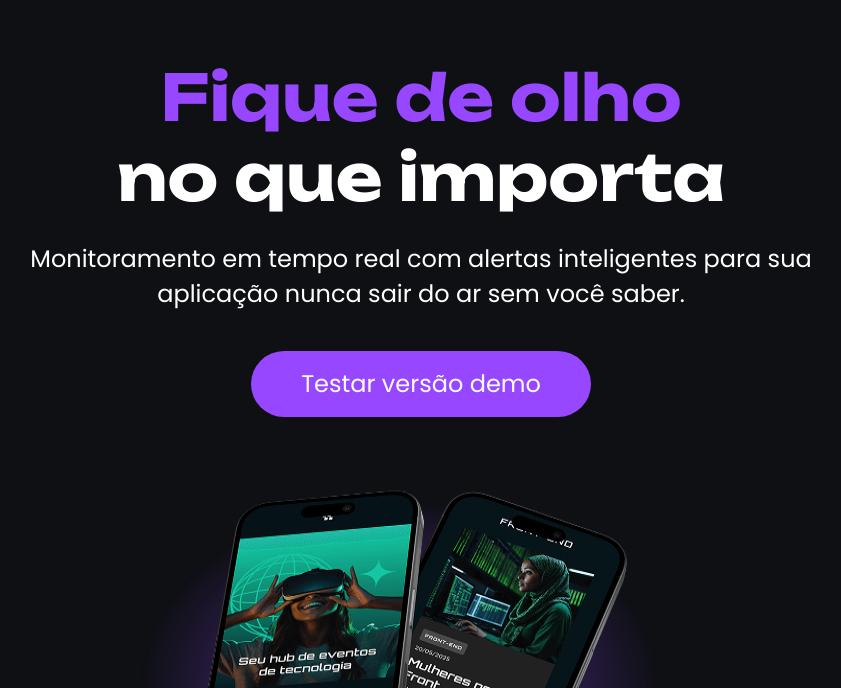
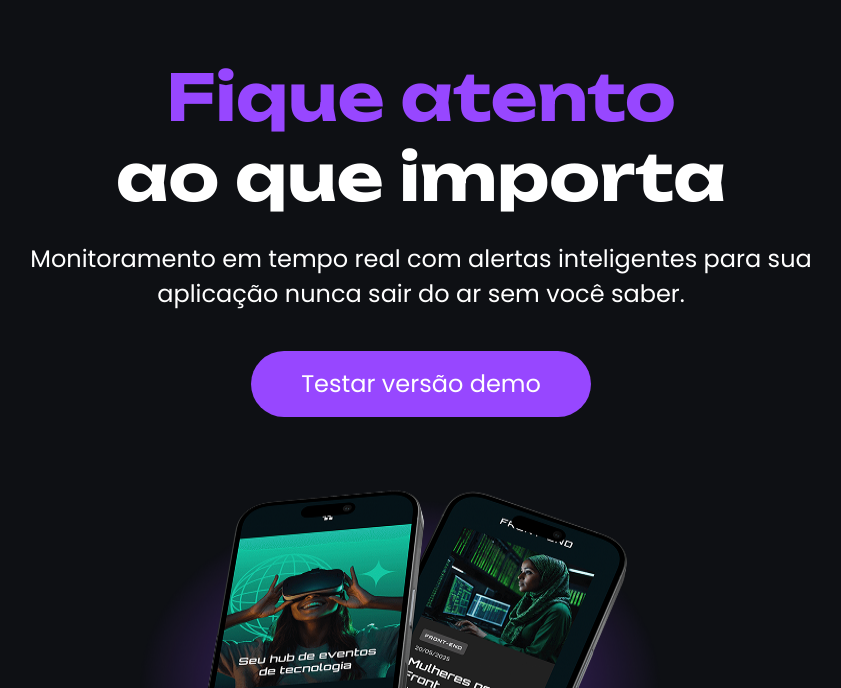
Before and after one commit to gabrielanakamura/tecboard, a plain HTML site: page index.html in a window 1280 px wide. Shown: the part 112-800 px from the top of the page, without its empty margins (219-1060 px from the left). Drawn offline with Linux system fonts and the light colour scheme.

Commit message:
Altera o título da página

```diff
--- a/index.html
+++ b/index.html
@@ -18,7 +18,8 @@
 
     <main>
         <section>
-            <h1><span>Fique de olho</span><br>no que importa</h1>
+            <h1><span>Fique atento</span>
+            <br>ao que importa</h1>
             <p>Monitoramento em tempo real com alertas inteligentes para sua aplicação nunca sair do ar sem você saber.</p>
             <a href="#">Testar versão demo</a>
                 <img src="img/celulares-sobrepostos-desktop.png" alt="Dois celulares pretos sobrepostos, com uma sombra eoxa sob eles.">
```
